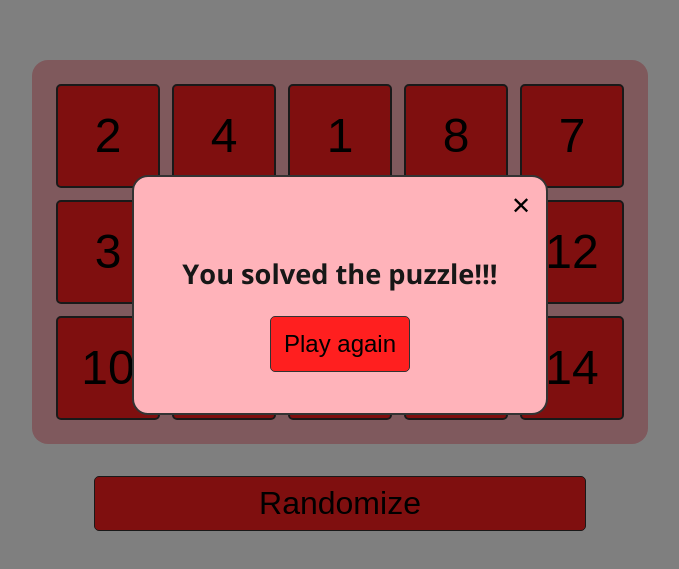
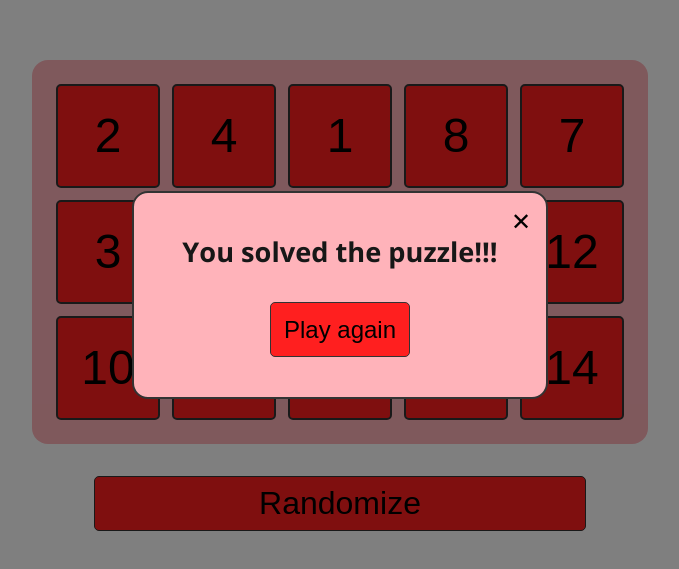
Before and after one commit to Skjesper/15-puzzle, a Next.js app: page / in a window 1280 px wide. Shown: the part 105-674 px from the top of the page, without its empty margins (300-979 px from the left). Built offline with nearby package versions, Linux system fonts and the light colour scheme.

Commit message:
Updated modal with better height

```diff
--- a/src/components/ui/Modal/Modal.module.css
+++ b/src/components/ui/Modal/Modal.module.css
@@ -1,5 +1,3 @@
-
-
 .modalContainer {
 position: relative;
 display: flex;
@@ -8,12 +6,11 @@ justify-content: center;
 align-items: center;
 width: 90vw;
 max-width: 21rem;
- height: auto;
-min-height: 10rem;
+height: auto;
+padding: 2rem 1.5rem;
 background-color: #ffb3ba;
 border-radius: 16px;
 border: 2.5px solid #333;
-
 }
 
 .overlay {
@@ -33,9 +30,8 @@ border: 2.5px solid #333;
   display: flex;
   justify-content: center;
   align-items: center;
-  padding: 1rem;
-  margin-top: 1.8rem;
-
+  padding: 0;
+  margin-top: 0;
 }
 
 .title {
@@ -56,32 +52,27 @@ border: 2.5px solid #333;
 }
 
 .content {
-  padding: 0.5rem;
-
+  padding: 2rem 0 0 0;
 }
 
 @media (min-width: 768px) {
    .modalContainer {
-
         max-width: 26rem;
-        min-height: 15rem;
+        padding: 2.5rem 2rem;
    }
 
    .title {
-
-    font-size: 1.7rem;
+        font-size: 1.7rem;
    }
 }
 
 @media (min-width: 1600px) {
    .modalContainer {
-
         max-width: 40rem;
-        min-height: 25rem;
+        padding: 4rem 3rem;
    }
 
    .title {
-
-    font-size: 2.7rem;
+        font-size: 2.7rem;
    }
 }
```
